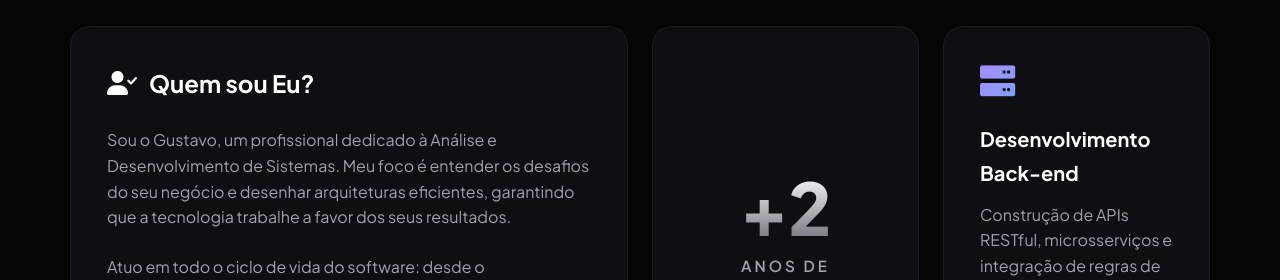
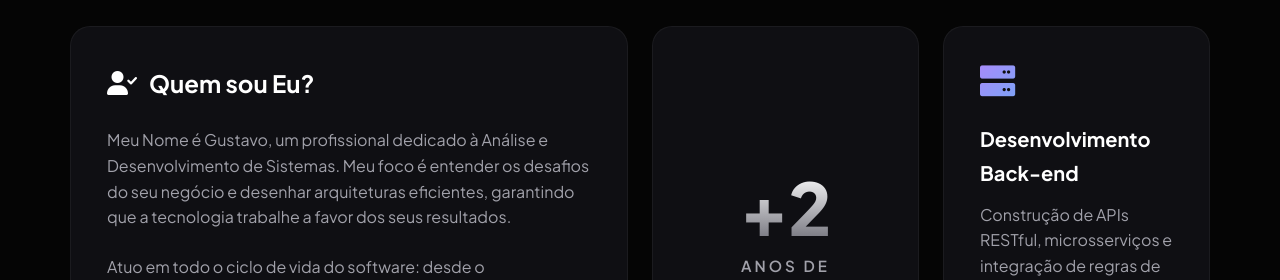
Before and after one commit to guuholiveira2202-png/Portifolio-Gustavo-, a plain HTML site: page index.html in a window 1280 px wide. Shown: the part 1060-1340 px from the top of the page. Drawn offline with nearby package versions, Linux system fonts and the light colour scheme.

Commit message:
Portifolio

```diff
--- a/index.html
+++ b/index.html
@@ -523,7 +523,7 @@
                     <div class="bento-card">
                         <div class="card-content">
                             <h3><i class="fas fa-user-check"></i> Quem sou Eu?</h3>
-                            <p>Sou o Gustavo, um profissional dedicado à Análise e Desenvolvimento de Sistemas. Meu foco é entender os desafios do seu negócio e desenhar arquiteturas eficientes, garantindo que a tecnologia trabalhe a favor dos seus resultados.</p>
+                            <p>Meu Nome é Gustavo, um profissional dedicado à Análise e Desenvolvimento de Sistemas. Meu foco é entender os desafios do seu negócio e desenhar arquiteturas eficientes, garantindo que a tecnologia trabalhe a favor dos seus resultados.</p>
                             <p>Atuo em todo o ciclo de vida do software: desde o levantamento de requisitos e modelagem de dados, até a implementação de interfaces dinâmicas e APIs seguras, sempre com foco na melhor experiência do usuário e na escalabilidade do sistema.</p>
                         </div>
                     </div>
```
